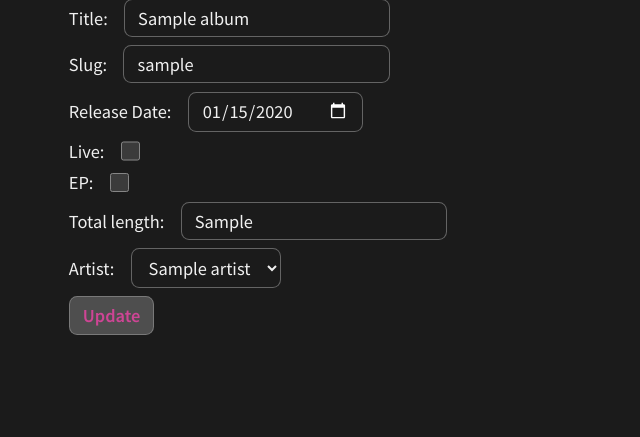
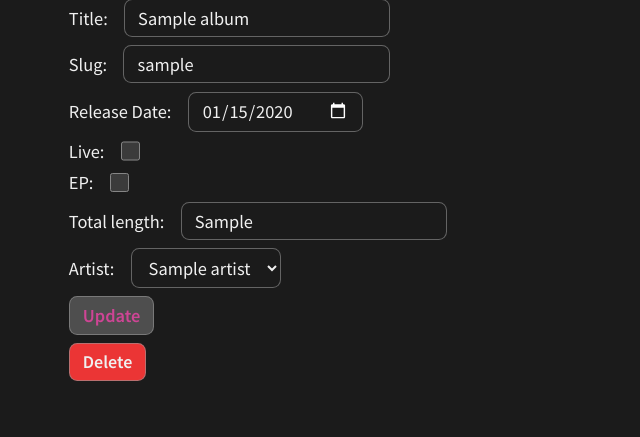
Before and after one commit to cammarb/miley-discography, a Flask app: page /albums/1 in a window 1280 px wide. Shown: the part 164-601 px from the top of the page, without its empty margins (0-640 px from the left). Run offline with Flask 2, Linux system fonts and the light colour scheme; tables that the repository leaves empty hold one stand-in row (values such as "Sample post").

Commit message:
add delete button

```diff
--- a/app/templates/albums/album.html
+++ b/app/templates/albums/album.html
@@ -57,5 +57,8 @@
         <button type="submit" class="btn">Update</button>
     </div>
 </form>
-<form method="post" action="{{ url_for('albums.delete_album', id=album.id)}}"></form>
+<form method="post" action="{{ url_for('albums.delete_album', id=album.id)}}">
+    <button type="submit" class="btn btn-danger">Delete</button>
+
+</form>
 {% endblock %}
```
